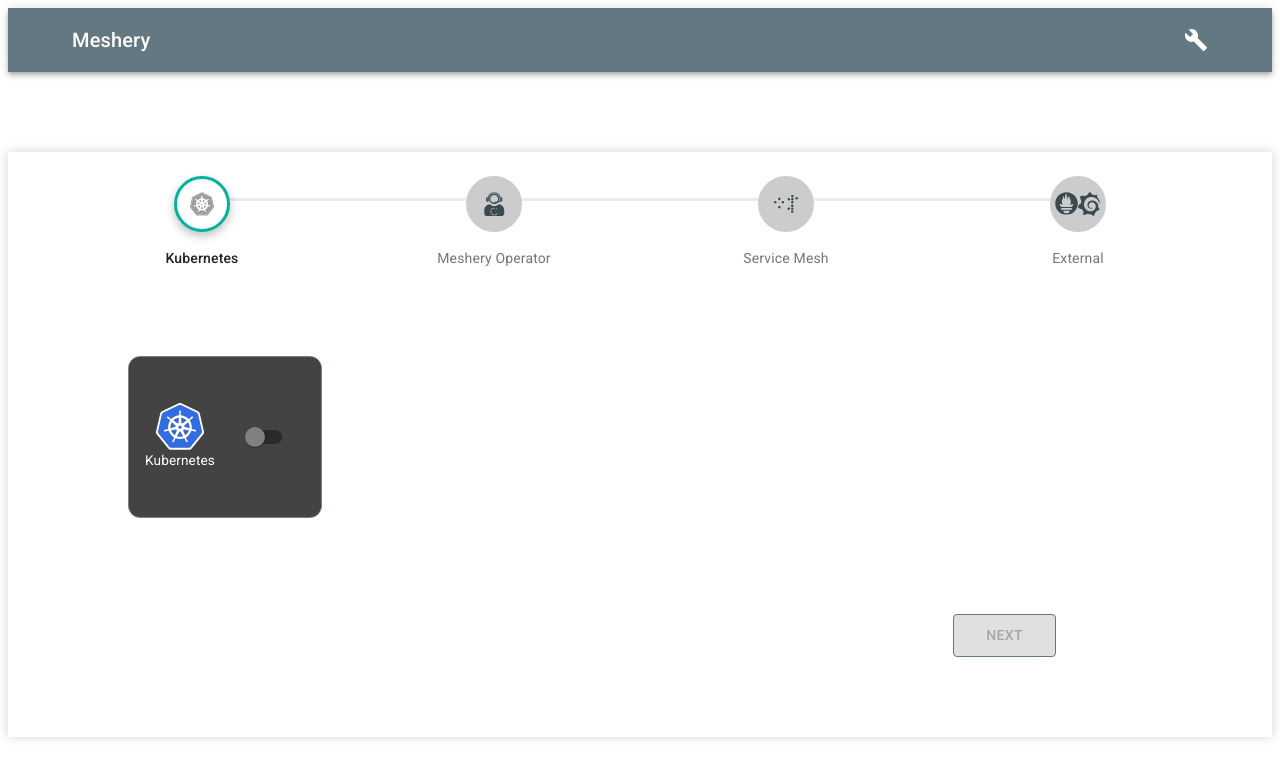
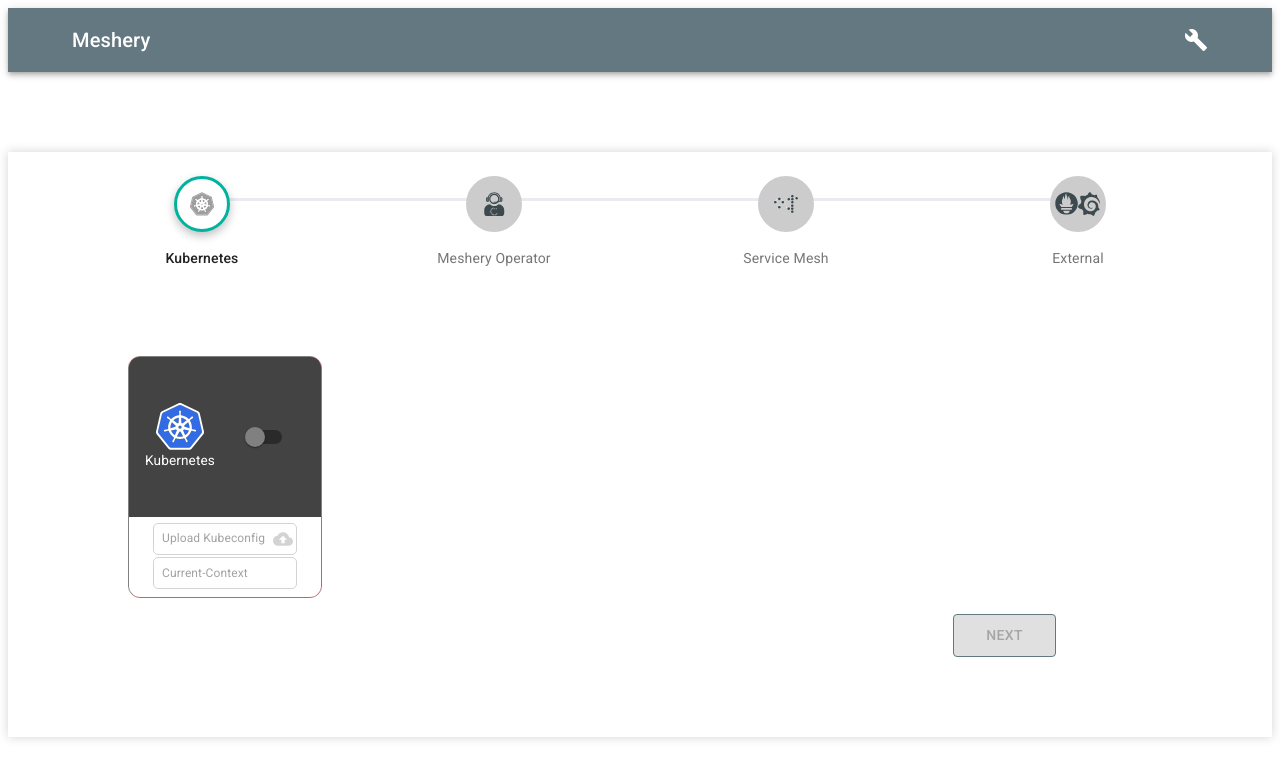
Before and after one commit to bartkalanski/configuration-wizard, a React (Create React App) app: page /wizard in a window 1280 px wide. Shown: the top 778 px of the page. Built offline with nearby package versions, Linux system fonts and the light colour scheme.

Commit message:
Update logic

```diff
--- a/src/configuration-wizard/reusecore/ConfigCard.js
+++ b/src/configuration-wizard/reusecore/ConfigCard.js
@@ -9,7 +9,7 @@ import {
   CardContent,
   Typography,
 } from "@material-ui/core/";
-import TimerIcon from "@material-ui/icons/Timer";
+
 
 const MeshySwitch = withStyles({
   switchBase: {
@@ -142,26 +142,15 @@ const ConfigCard = ({
     }
   };
   return (
-    <Card
-      className={
-        state
-          ? `${classes.card} ${classes.cardChecked}`
-          : `${classes.card} ${classes.cardUnchecked}`
-      }
-      variant="outlined"
-    >
+    <Card className={`${classes.card} ${classes.cardChecked}`} variant="outlined">
       <CardContent className={classes.cardContent}>
-        <div
-          className={
-            state ? classes.contentTop : classes.contentTopUnchecked
-          }
-        >
+        <div className={classes.contentTop}>
           <div className={classes.iconContainer}>
-              <img
-                className={classes.cardIcon}
-                src={icon}
-                alt={`${name} icon`}
-              />
+            <img
+              className={classes.cardIcon}
+              src={icon}
+              alt={`${name} icon`}
+            />
             {name === 'openServiceMesh' ? <Typography className={classes.cardIconText} color="primary">
               Open Service <br />Mesh
               </Typography> : <Typography className={classes.cardIconText} color="primary">
@@ -176,13 +165,7 @@ const ConfigCard = ({
             onChange={handleChange}
           />
         </div>
-        <div
-          className={
-            state
-              ? classes.contentBottomChecked
-              : classes.contentBottomUnchecked
-          }
-        >
+        <div className={classes.contentBottomChecked}>
           <>{TopInputIcon ? <TopInputIcon className={classes.topInputIcon} /> : null}
             <Input
               placeholder={topInputPlaceholder}
```
